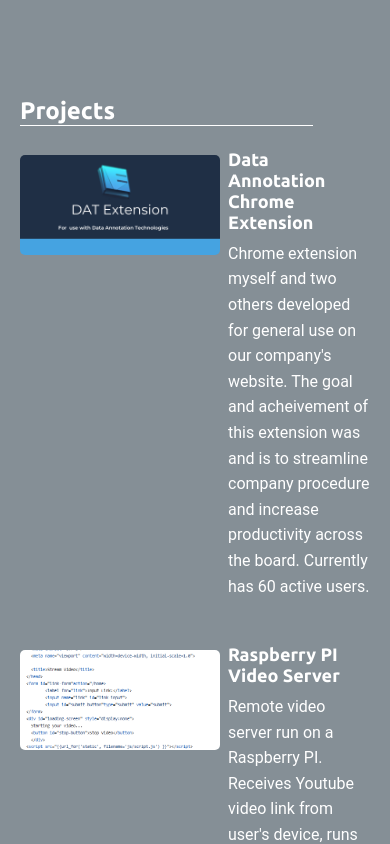
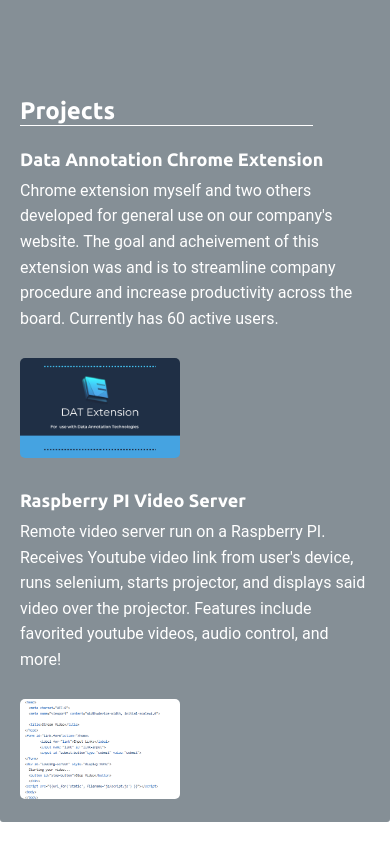
Before and after one commit to john-tettis/portfolio-updated, a React (Create React App) app: page / in a window 390 px wide. Shown: the part 2340-3184 px from the top of the page. After the commit the page ends 3162 px from the top, so only its background shows below. Built offline with nearby package versions, Linux system fonts and the light colour scheme.

Commit message:
Seperated project card and work card so styles are sanitized. As it should have been.

```diff
--- a/src/Components/Utils/ProjectCard.js
+++ b/src/Components/Utils/ProjectCard.js
@@ -1,6 +1,6 @@
 import React, { useEffect, useRef } from 'react';
 import SkillBubble from './SkillBubble'
-import '../../styles/Card.css'
+import '../../styles/ProjectCard.css'
 
 const ProjectCard= ({title, link, description, imgUrl})=>{
     const handleClick = () => {
@@ -8,13 +8,13 @@ const ProjectCard= ({title, link, description, imgUrl})=>{
     };
 
     return(
-    <div onClick ={handleClick}className='card project-card'>
-         <div className="card-column-left">
-            <img className='card-image' src={imgUrl}></img>
+    <div onClick ={handleClick}className='project-card'>
+         <div className="project-card-column-left">
+            <img className='project-card-image' src={imgUrl}></img>
         </div>
-        <div className="card-column-right">
-            <h4 className='card-title card-link'>{title}</h4>
-            <p className="card-description column-right">{description}</p>
+        <div className="project-card-column-right">
+            <h4 className='project-card-title card-link'>{title}</h4>
+            <p className="project-card-description column-right">{description}</p>
         </div>
     </div>
 
--- a/src/Components/Utils/WorkCard.js
+++ b/src/Components/Utils/WorkCard.js
@@ -1,6 +1,6 @@
 import React, { useEffect, useRef } from 'react';
 import SkillBubble from './SkillBubble'
-import '../../styles/Card.css'
+import '../../styles/WorkCard.css'
 
 const WorkCard= ({title, company, description, start,end,skills})=>{
 
--- /dev/null
+++ b/src/styles/ProjectCard.css
@@ -0,0 +1,82 @@
+@import url('./Utils/Color.css');
+.project-card{
+    display:flex;
+    padding:.5rem;
+    margin:.5rem;
+    border-radius:5px;
+    flex-direction:row;
+    align-items:top;
+}
+.project-card-row-top{
+    display:flex;
+    flex-direction:row;
+    justify-content: left;
+}
+.project-card-row-bottom{
+    display:flex;
+   flex-direction:row;
+}
+.project-card-column-left{
+    flex:1;
+}
+.project-card-column-right{
+    flex:3
+}
+
+
+
+.project-card-title{
+    margin-bottom:0;
+    font-size:18px;
+    margin-top:.3rem;
+
+}
+.project-card-description{
+    color:white;
+    font-size: 16px;
+    line-height: 1.6;
+    font-family: 'Roboto', sans-serif;
+    margin-top:.5rem;
+
+}
+
+
+
+.project-card:hover{
+    box-shadow: -1px 3px 3px rgba(0, 0, 0, 0.2);
+    background: var(--color-1a)
+}
+
+.project-card-image{
+    margin-top:.67rem;
+    margin-bottom:auto;
+    object-fit: cover;
+    width:160px;
+    height:100px;
+    border-radius:5px;
+}
+.project-card:hover .project-card-title{
+    color:var(--color-3);
+    text-decoration: underline;
+}
+.project-card:hover .project-card-image {
+    box-shadow: 0 0 10px rgba(0, 255, 255, 0.3)
+  }
+.project-card:hover{
+    cursor:pointer;
+}
+
+
+
+@media  screen and (max-width:1199px) {
+   .project-card{
+    flex-direction:column-reverse;
+   }
+    .card-image{
+        margin-right:.5rem;
+        width:200px;
+        height:100px;
+    }
+
+
+}
--- a/src/styles/Card.css
+++ b/src/styles/WorkCard.css
@@ -70,30 +70,6 @@
     color:var(--color-4)
 }
 
-
-/* Project Card only */
-.card-image{
-    margin-top:.67rem;
-    margin-bottom:auto;
-    object-fit: cover;
-    width:160px;
-    height:100px;
-    border-radius:5px;
-}
-.project-card{
-    flex-direction:row;
-    align-items:top;
-}
-.project-card:hover .card-title{
-    color:var(--color-3);
-    text-decoration: underline;
-}
-.project-card:hover{
-    cursor:pointer;
-}
-
-
-
 @media  screen and (max-width:1199px) {
     .card-row-bottom{
        flex-direction:column-reverse;
@@ -111,11 +87,7 @@
         margin-top:-.5rem;
         margin-bottom: .3rem;
     }
-    .card-image{
-        margin-right:.5rem;
-        width:200px;
-        height:100px;
-    }
+
 
 
 }
```
